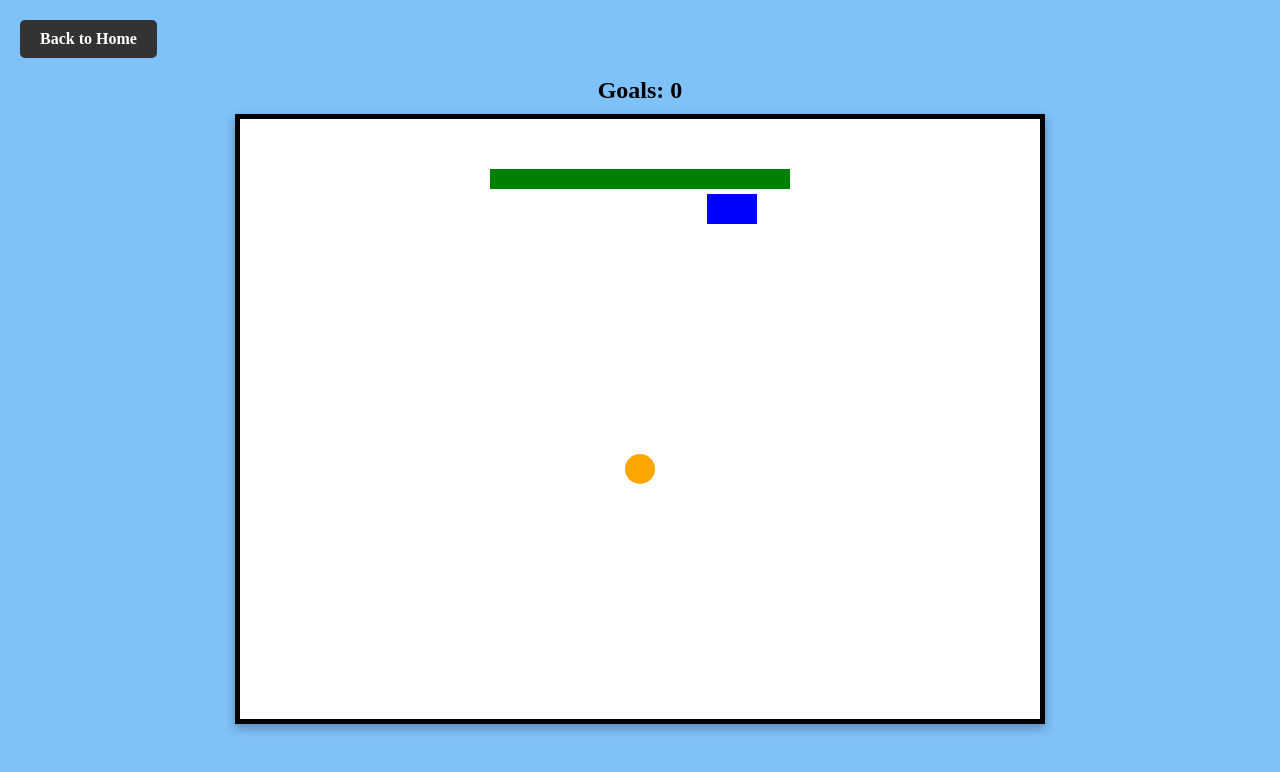
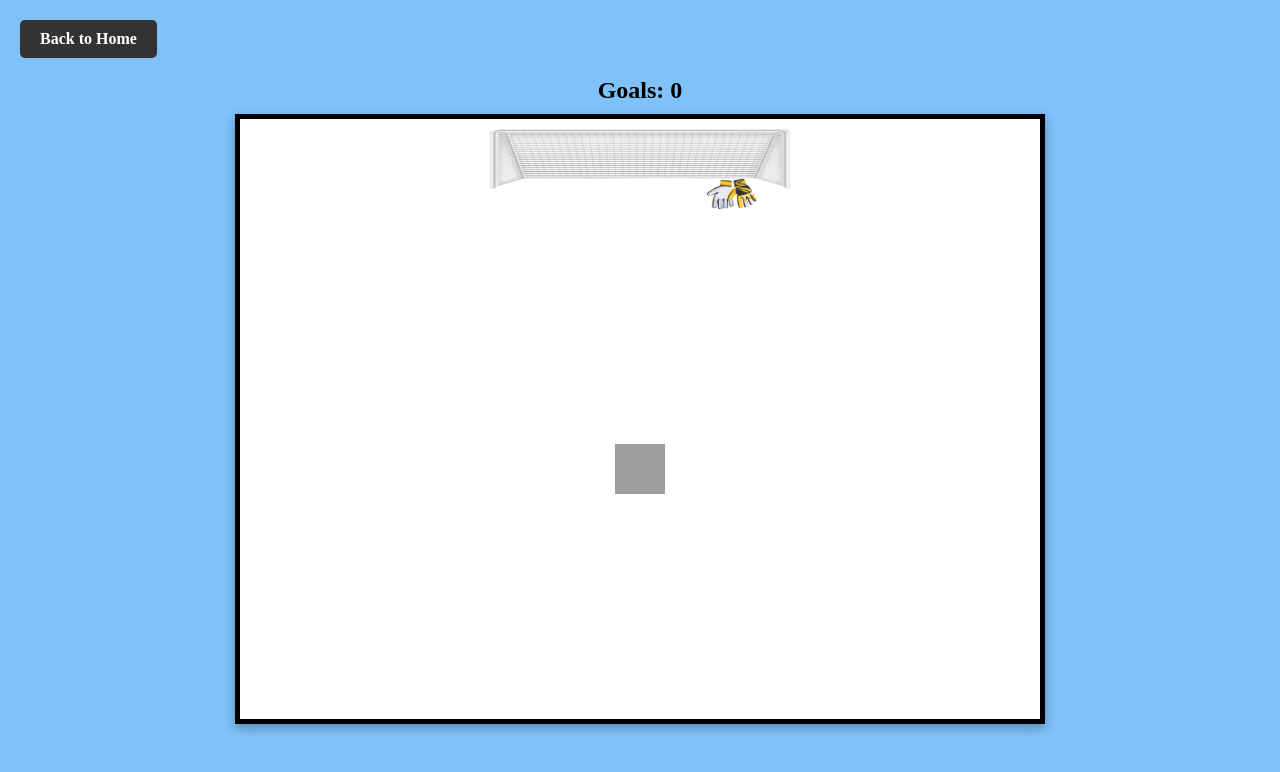
Before and after one commit to MihailJordanov/juventsukz-website-v5, a Flask app: template templates/goalkeepergame.html in a window 1280 px wide. Shown: the top 772 px of the page. Run offline with Flask 3, Linux system fonts and the light colour scheme; the template is opened without the code that fills it, so the values that code supplies are empty.

Commit message:
add images to keeper game

```diff
--- a/templates/goalkeepergame.html
+++ b/templates/goalkeepergame.html
@@ -54,6 +54,20 @@
             width: 100%;
             height: 100%;
         }
+
+        @keyframes shake {
+            0% { transform: translateX(0); }
+            25% { transform: translateX(-10px); }
+            50% { transform: translateX(10px); }
+            75% { transform: translateX(-10px); }
+            100% { transform: translateX(0); }
+        }
+
+        .goal-hit {
+            animation: shake 0.5s ease;
+        }
+
+
 
         @media (max-width: 768px) {
             /* Промяна на размера на таблото за резултати */
@@ -127,53 +141,81 @@
         const ball = {
             x: canvas.width / 2,
             y: canvas.height - 250, // По-нагоре спрямо екрана
-            radius: 15,
-            color: 'orange',
+            radius: 25,
             speedX: 0,
             speedY: 0,
             isDragging: false,
             startX: 0,
             startY: 0,
-            maxDistance: 100 // Максимално разстояние за засилване
+            maxDistance: 100, // Максимално разстояние за засилване
+            image: new Image()
         };
+        ball.image.src = '/static/images/ball1.png';
 
         const goal = {
             x: canvas.width / 2 - 150,
-            y: 50,
+            y: 10,
             width: 300,
-            height: 20,
-            color: 'green'
+            height: 60,
+            image: new Image()
         };
+        goal.image.src = '/static/images/footballgoal2.png';
 
         const goalkeeper = {
             x: canvas.width / 2 - 50, // Начална позиция на вратаря (по средата на вратата)
-            y: goal.y + 25, // Позиция спрямо височината на вратата
+            y: goal.y + 50, // Позиция спрямо височината на вратата
             width: 50,
             height: 30,
             speed: 3, // Скорост на движение
-            color: 'blue'
+            image: new Image(), // Добавяме ново изображение за вратаря
         };
+        goalkeeper.image.src = '/static/images/goalkeeper1.png';
 
         let ballMove = false; // Променлива за проверка дали топката се движи
 
         // Функция за рисуване на топката
         function drawBall() {
+            const ctx = canvas.getContext('2d');
+
+            // Проверяваме дали изображението е заредено
+            if (ball.image.complete) {
+                ctx.drawImage(ball.image, ball.x - ball.radius, ball.y - ball.radius, ball.radius * 2, ball.radius * 2);
+            } else {
+                // Ако изображението не е заредено, можем да нарисуваме запълващ кръг като резервен вариант
                 ctx.beginPath();
                 ctx.arc(ball.x, ball.y, ball.radius, 0, Math.PI * 2);
-            ctx.fillStyle = ball.color;
+                ctx.fillStyle = 'orange'; // Променете с цвят на топката по избор
                 ctx.fill();
                 ctx.closePath();
             }
+        }
+
 
         // Функция за рисуване на вратата
         function drawGoal() {
-            ctx.fillStyle = goal.color;
+            const ctx = canvas.getContext('2d');
+
+            // Проверяваме дали изображението е заредено
+            if (goal.image.complete) {
+                ctx.drawImage(goal.image, goal.x, goal.y, goal.width, goal.height);
+            } else {
+                // Ако изображението не е заредено, рисуваме правоъгълник за вратаря
+                ctx.fillStyle = 'blue'; // Може да промениш цвета по избор
                 ctx.fillRect(goal.x, goal.y, goal.width, goal.height);
+            }
         }
 
         function drawGoalkeeper() {
-            ctx.fillStyle = goalkeeper.color;
+            const ctx = canvas.getContext('2d');
+
+            // Проверяваме дали изображението е заредено
+            if (goalkeeper.image.complete) {
+                ctx.drawImage(goalkeeper.image, goalkeeper.x, goalkeeper.y, goalkeeper.width, goalkeeper.height);
+            } else {
+                // Ако изображението не е заредено, рисуваме правоъгълник за вратаря
+                ctx.fillStyle = 'blue'; // Може да промениш цвета по избор
                 ctx.fillRect(goalkeeper.x, goalkeeper.y, goalkeeper.width, goalkeeper.height);
+            }
         }
 
         // Рисуване на всичко
@@ -287,7 +329,7 @@
         // Ресет на топката
         function resetBall() {
             if (isGoal) {
-                score++; // Увеличаваме резултата, ако е вкаран гол
+                score++;
                 scoreboard.textContent = `Goals: ${score}`;
             } else {
                 score = 0; // Ако не е вкаран гол, зануляваме резултата
```
Also changed, not shown: static/images/footballgoal1.png (added), static/images/footballgoal2.png (added), static/images/goalkeeper1.png (added). Lines whose indentation alone changed are shown as unchanged.
